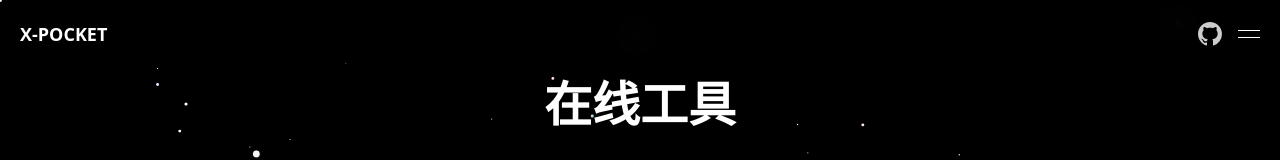
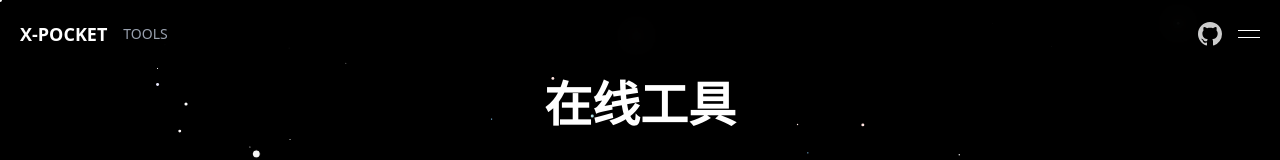
Before and after one commit to XERA-2011/x-pocket, a Next.js app: page /tools in a window 1280 px wide. Shown: the top 160 px of the page. Built offline with nearby package versions, Linux system fonts and the light colour scheme.

Commit message:
Add Breadcrumb

```diff
--- /dev/null
+++ b/src/components/header/Breadcrumb.tsx
@@ -0,0 +1,59 @@
+"use client";
+
+import { usePathname } from "next/navigation";
+import Link from "next/link";
+import { useMemo, useEffect, useState } from "react";
+
+const Breadcrumb = () => {
+  const pathname = usePathname();
+  const [mounted, setMounted] = useState(false);
+
+  useEffect(() => {
+    setMounted(true);
+  }, []);
+
+  const breadcrumbs = useMemo(() => {
+    const paths = pathname.split("/").filter(Boolean);
+    const crumbs: Array<{ label: string; href: string }> = [];
+    let currentPath = "";
+
+    paths.forEach((path) => {
+      currentPath += `/${path}`;
+      crumbs.push({
+        label: path.toUpperCase(),
+        href: currentPath
+      });
+    });
+
+    return crumbs;
+  }, [pathname]);
+
+  // 如果是首页，不显示面包屑
+  if (!mounted || breadcrumbs.length === 0) {
+    return null;
+  }
+
+  return (
+    <nav className="flex items-center gap-2 text-sm" style={{ textTransform: 'none' }}>
+      {breadcrumbs.map((crumb, index) => (
+        <div key={crumb.href} className="flex items-center gap-2">
+          {index > 0 && (
+            <span className="text-gray-400">/</span>
+          )}
+          {index === breadcrumbs.length - 1 ? (
+            <span className="text-gray-400 font-medium">{crumb.label}</span>
+          ) : (
+            <Link
+              href={crumb.href}
+              className="text-white font-bold hover:opacity-80 transition-opacity cursor-can-hover"
+            >
+              {crumb.label}
+            </Link>
+          )}
+        </div>
+      ))}
+    </nav>
+  );
+};
+
+export default Breadcrumb;
--- a/src/components/header/index.tsx
+++ b/src/components/header/index.tsx
@@ -7,6 +7,7 @@ import styles from "./style.module.scss";
 import { background } from "./anim";
 import Nav from "./nav";
 import { cn } from "@/utils/cn";
+import Breadcrumb from "./Breadcrumb";
 
 interface HeaderProps {
   loader?: boolean;
@@ -39,11 +40,14 @@ const Header = ({ loader }: HeaderProps) => {
         className={cn(styles.bar, "flex items-center justify-between")}
         onClick={() => isActive && setIsActive(false)}
       >
-        <Link href="/" className="flex items-center justify-center cursor-can-hover">
-          <span className="text-base md:text-lg font-bold">
-            X-POCKET
-          </span>
-        </Link>
+        <div className="flex items-center gap-4">
+          <Link href="/" className="flex items-center justify-center cursor-can-hover">
+            <span className="text-base md:text-lg font-bold">
+              X-POCKET
+            </span>
+          </Link>
+          <Breadcrumb />
+        </div>
 
         <div className="flex items-center gap-4">
           <Link
```
